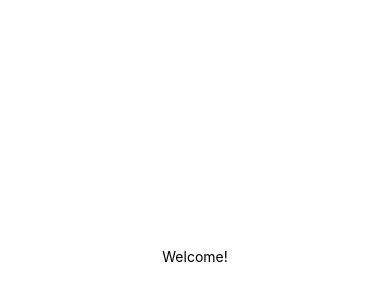
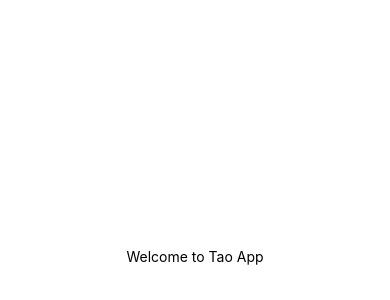
Before and after one commit to taowu-neu/Fall2024-Thu, a React Native app: screen / in a window 390 px wide. Shown: the part 166-466 px from the top of the page. Built offline with nearby package versions, Linux system fonts and the light colour scheme.

Commit message:
declare a const variable

```diff
--- a/App.js
+++ b/App.js
@@ -2,9 +2,11 @@ import { StatusBar } from 'expo-status-bar';
 import { StyleSheet, Text, View } from 'react-native';
 
 export default function App() {
+  const appName = 'Tao App';
+
   return (
     <View style={styles.container}>
-      <Text>Welcome!</Text>
+      <Text>Welcome to {appName}</Text>
       <StatusBar style="auto" />
     </View>
   );
```
